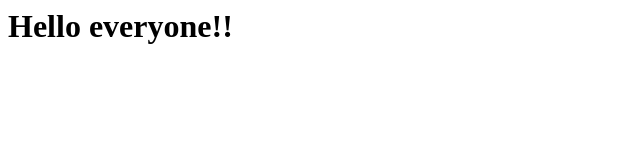
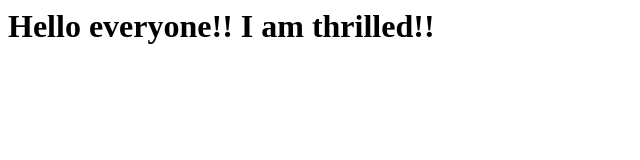
Before and after one commit to chandrani295/angular-js-, a plain HTML site: page index.html in a window 1280 px wide. Shown: the whole page, without its empty margins (0-640 px from the left). Drawn offline with Linux system fonts and the light colour scheme.

Commit message:
Web File

```diff
--- a/index.html
+++ b/index.html
@@ -5,6 +5,6 @@
 <title>Hello Everyone!! I am thrilled</title>
 </head>
 <body>
-<h1>Hello everyone!!</h1>
+<h1>Hello everyone!! I am thrilled!!</h1>
 </body>
 </html>
```
